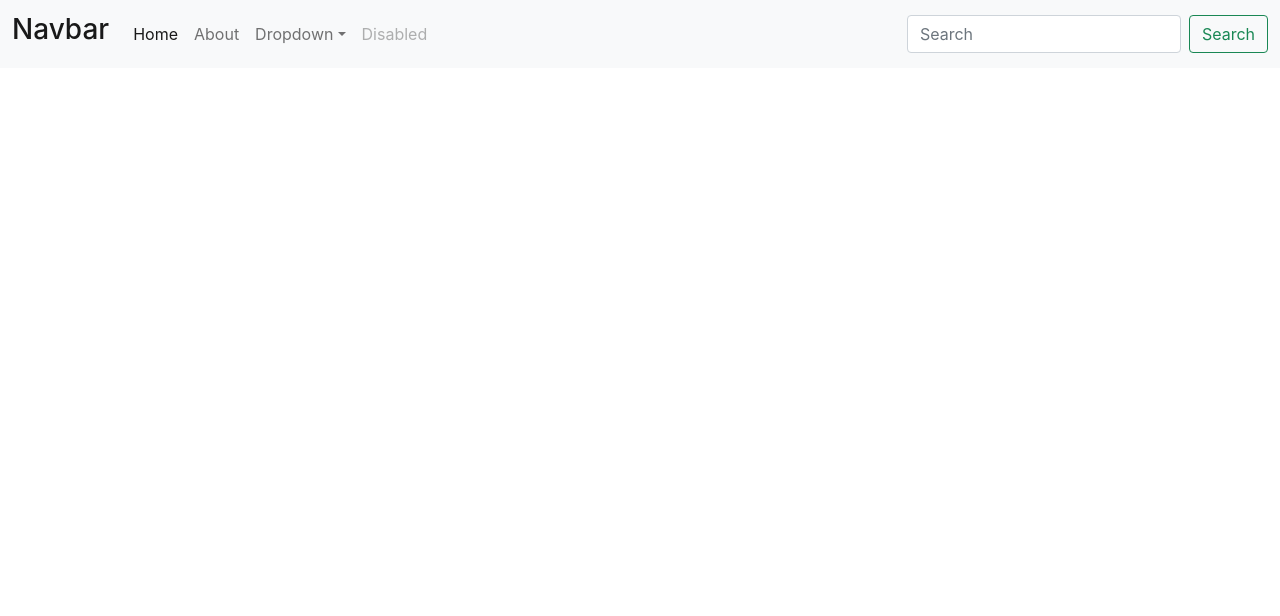
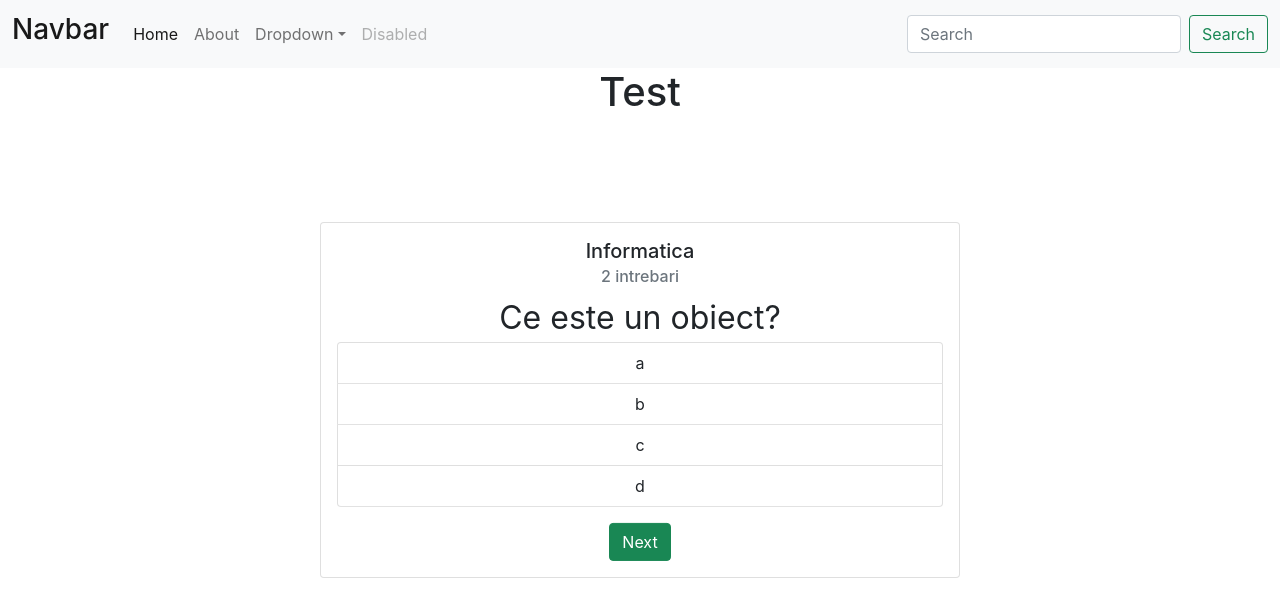
Before and after one commit to NuapteBuna/eduvision, a React (Create React App) app: page /test in a window 1280 px wide. Shown: the top 616 px of the page. Built offline with nearby package versions, Linux system fonts and the light colour scheme.

Commit message:
Testing system

```diff
--- a/public/index.html
+++ b/public/index.html
@@ -25,7 +25,7 @@
       work correctly both with client-side routing and a non-root public URL.
       Learn how to configure a non-root public URL by running `npm run build`.
     -->
-    <title>React App</title>
+    <title>EduVision</title>
   </head>
   <body>
     <noscript>You need to enable JavaScript to run this app.</noscript>
--- a/src/App.js
+++ b/src/App.js
@@ -4,6 +4,7 @@ import Navbar from './Navbar';
 import Home from './Home';
 import About from './About';
 import LearnSetup from './Learn1';
+import Test from './Test';
 import { BrowserRouter as Router, Route, Switch } from "react-router-dom";
 
 function App() {
@@ -16,6 +17,7 @@ function App() {
               <Route exact path="/" component={Home} />
               <Route exact path="/about" component={About} />
               <Route exact path="/learn-setup" component={LearnSetup} />
+              <Route exact path="/test" component={Test} />
             </Switch>
           </div>
       </div>
--- a/src/Home.js
+++ b/src/Home.js
@@ -8,6 +8,10 @@ const Home = () => {
         history.push('/learn-setup');
     };
 
+    const handleClick2 = () => {
+        history.push('/test');
+    }
+
     return (
         <div className="home">
             <div class="position-absolute top-50 start-50 translate-middle">
@@ -15,6 +19,7 @@ const Home = () => {
             </div>
 
             <button type="button" class="btn btn-primary position-absolute start-50 translate-middle btn-lg" style={{position:"fixed", bottom:"80px"}} onClick={handleClick}>Learn</button>
+            <button type="button" class="btn btn-primary position-absolute start-50 translate-middle btn-lg" style={{bottom:"20px"}} onClick={handleClick2}>Shortcut to test</button>
         </div>
     );
 }
--- /dev/null
+++ b/src/Test.js
@@ -0,0 +1,104 @@
+import { toHaveDisplayValue } from "@testing-library/jest-dom/dist/matchers";
+import { render } from "@testing-library/react";
+
+import {useState} from 'react';
+
+const Test = () => {
+
+    var currAns;
+
+    function test(intrebare, raspuns, materie, capitol, input, raspunsuri = []){
+        this.intrebare = intrebare;
+        this.raspuns = raspuns;
+        this.materie = materie;
+        this.capitol = capitol;
+        this.input = input;
+        this.raspunsuri = raspunsuri;
+    }
+
+    var intrebari = [new test("Ce este un obiect?", "1", "Informatica", "1", "", ["a", "b", "c", "d"]), new test("Ce este un numar?", "2", "Matematica", "3", "", ["a", "b", "c", "d"]), new test("Ce sunt datele?", "4", "Informatica", "3", "", ["a", "b", "c", "d"]) ];
+
+    var materii = [];
+    var capitole = [];
+
+    var gresite = 0;
+
+    const activateButton = (id) => {
+        document.getElementById(id).classList.add('active');
+        currAns = id;
+        for(var i = 1; i<=4; i++){
+            if(i != id)
+                document.getElementById(i).classList.remove('active');
+        }
+    }
+
+    const frecventaMat = new Array(10).fill(0);
+
+    const [counter, setCounter] = useState(0);
+
+    const submit = () => {
+        if(currAns == intrebari[counter].raspuns){
+            console.log("CORECT");
+        }
+        else{
+            materii[gresite] = intrebari[counter].materie;
+            capitole[gresite++] = intrebari[counter].capitol;
+            frecventaMat[materii[gresite-1]] = frecventaMat[materii[gresite-1]] ? frecventaMat[materii[gresite-1]] + 1 : 1;
+            console.log("Frecventa la " + materii[gresite-1] + " este " + frecventaMat[materii[gresite-1]]);
+        }
+        setCounter(count=>count+1);
+    }
+
+    var globalId = 0;
+
+    function renderQuestion(id){
+        return (
+            <p className="card-text">
+                <font size={6}>
+                    {intrebari[id].intrebare}
+                </font>
+                    <div class="list-group">
+                        <button type="button" className="list-group-item list-group-item-action" id="1" onClick={() => {activateButton(1)}}>{intrebari[id].raspunsuri[0]}</button>
+                        <button type="button" className="list-group-item list-group-item-action" id="2" onClick={() => {activateButton(2)}}>{intrebari[id].raspunsuri[1]}</button>
+                        <button type="button" className="list-group-item list-group-item-action" id="3" onClick={() => {activateButton(3)}}>{intrebari[id].raspunsuri[2]}</button>
+                        <button type="button" className="list-group-item list-group-item-action" id="4" onClick={() => {activateButton(4)}}>{intrebari[id].raspunsuri[3]}</button>
+                    </div>
+            </p>
+        );
+    }
+
+    var test2 = 0;
+
+    const returnWord = (length) => {
+        if(length == 1)
+            return length + " intrebare";
+        else
+            return length + " intrebari";
+    }
+
+    return (
+        <div className="test">
+            <h1>Test</h1>
+            <div className="romana">
+                <div className="position-absolute top-50 start-50 translate-middle">
+                    <div className="row">
+                        <div className="col-sm-6">
+                            <div className="card" style={{width:"40rem"}}>
+                                <div className="card-body">
+                                    <h5 className="card-title">{intrebari[counter].materie}</h5>
+                                    <h6 class="card-subtitle mb-2 text-muted">
+                                        {returnWord(intrebari.filter(x => x.materie == intrebari[counter].materie).length)}
+                                    </h6>
+                                    {renderQuestion(counter)}
+                                    <button type="button" className="btn btn-success" onClick={submit}>Next</button>
+                                </div>
+                            </div>
+                        </div>
+                    </div>
+                </div>
+            </div>
+        </div>
+     );
+}
+
+export default Test;
```
